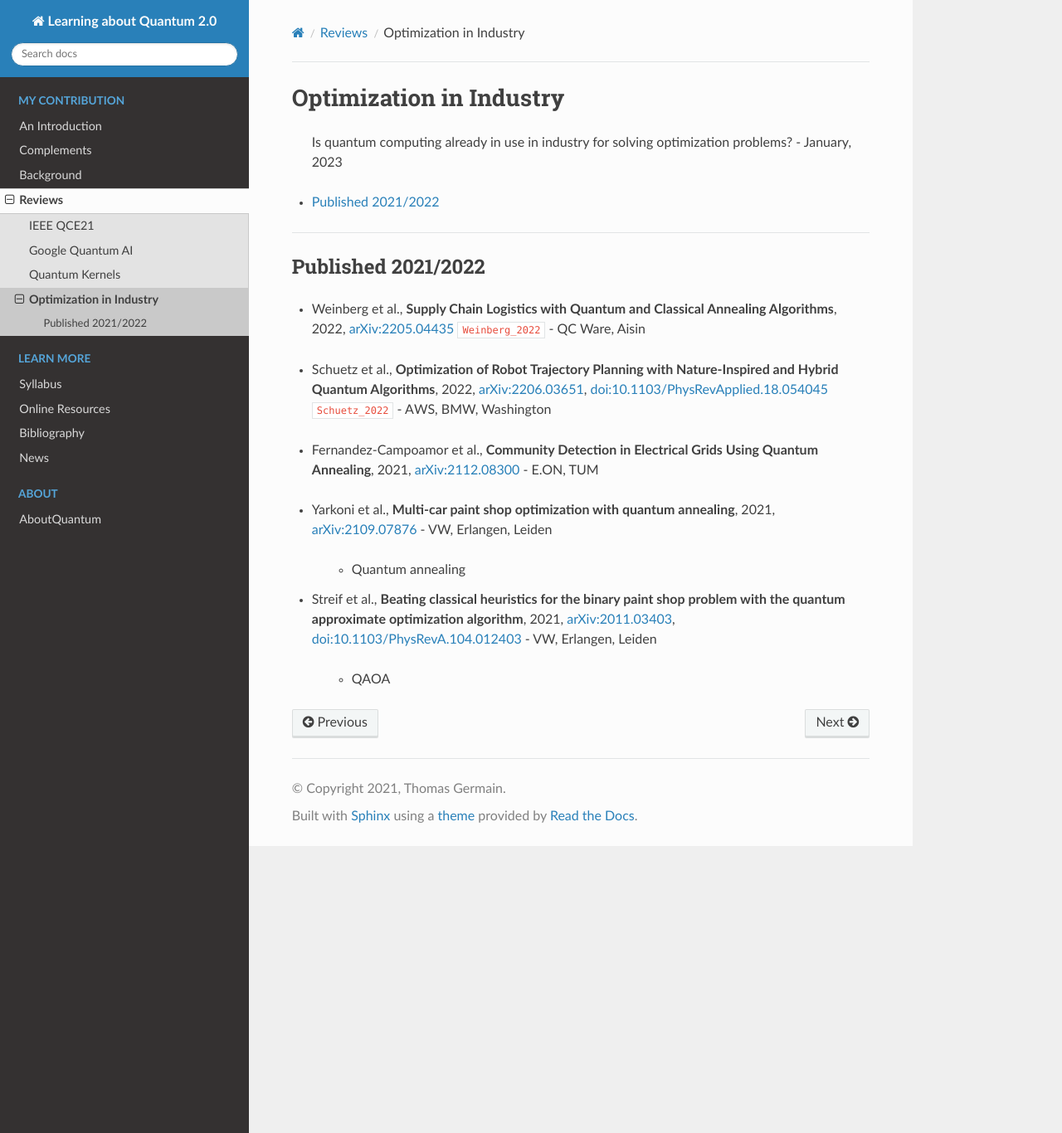
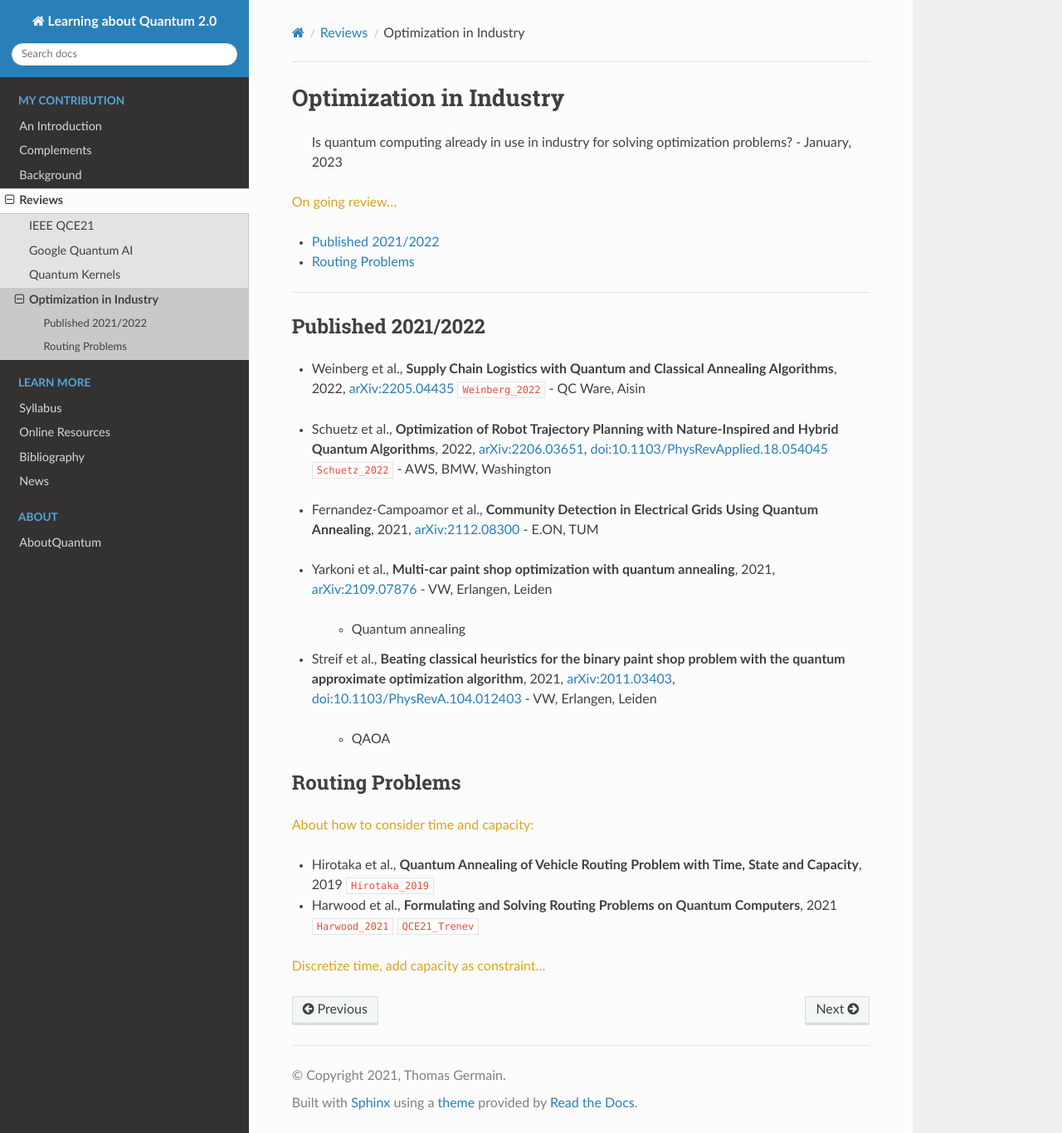
Before and after one commit to tomlqc/about-quantum, a Sphinx documentation site: the page built from source/reviews/industry_opti.rst, in a window 1280 px wide and 1366 px high. Shown: the whole window at 83% size. Built offline with Sphinx 7.4.7 and the Read the Docs theme 2.0.0, drawn with Linux system fonts in a browser that asks for light colours; cross-references to code outside the pages are shown as plain code.

Commit message:
industry_opti: got routing problems from opti

```diff
--- a/source/reviews/industry_opti.rst
+++ b/source/reviews/industry_opti.rst
@@ -5,10 +5,15 @@ Optimization in Industry
   Is quantum computing already in use in industry for solving optimization problems? -
   January, 2023
 
+:draft:`On going review...`
+
 .. contents::
     :local:
 
 -----
+
+.. `arXiv: <https://arxiv.org/abs/>`_
+.. `doi: <https://doi.org/>`_
 
 .. ---------------------------------------------------------------------------
 
@@ -45,5 +50,19 @@ Published 2021/2022
 
 .. ---------------------------------------------------------------------------
 
-.. `arXiv: <https://arxiv.org/abs/>`_
-.. `doi: <https://doi.org/>`_
+Routing Problems
+----------------
+
+:draft:`About how to consider time and capacity:`
+
+* Hirotaka et al.,
+  **Quantum Annealing of Vehicle Routing Problem with Time, State and Capacity**, 2019
+  :cite:`Hirotaka_2019`
+
+* Harwood et al.,
+  **Formulating and Solving Routing Problems on Quantum Computers**, 2021
+  :cite:`Harwood_2021` :cite:`QCE21_Trenev`
+
+:draft:`Discretize time, add capacity as constraint...`
+
+.. ---------------------------------------------------------------------------
```
Also changed, not shown: source/stories/complements/opti.rst (+2 -11 lines).
